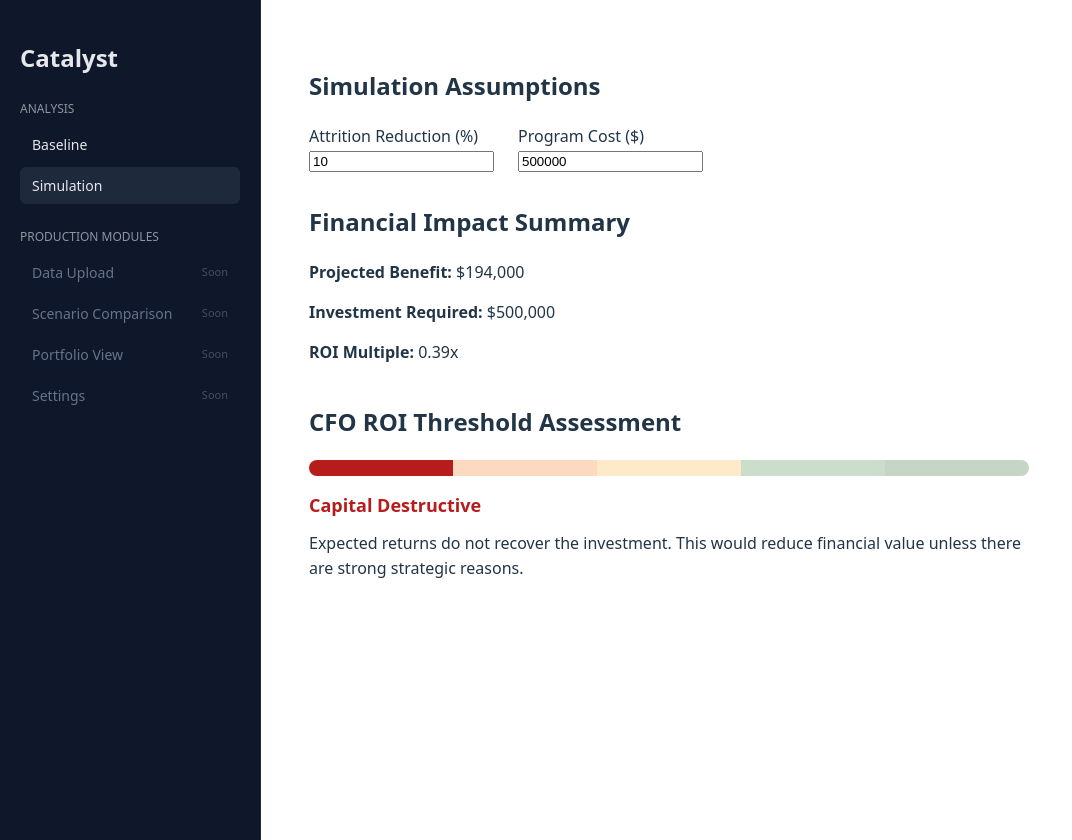
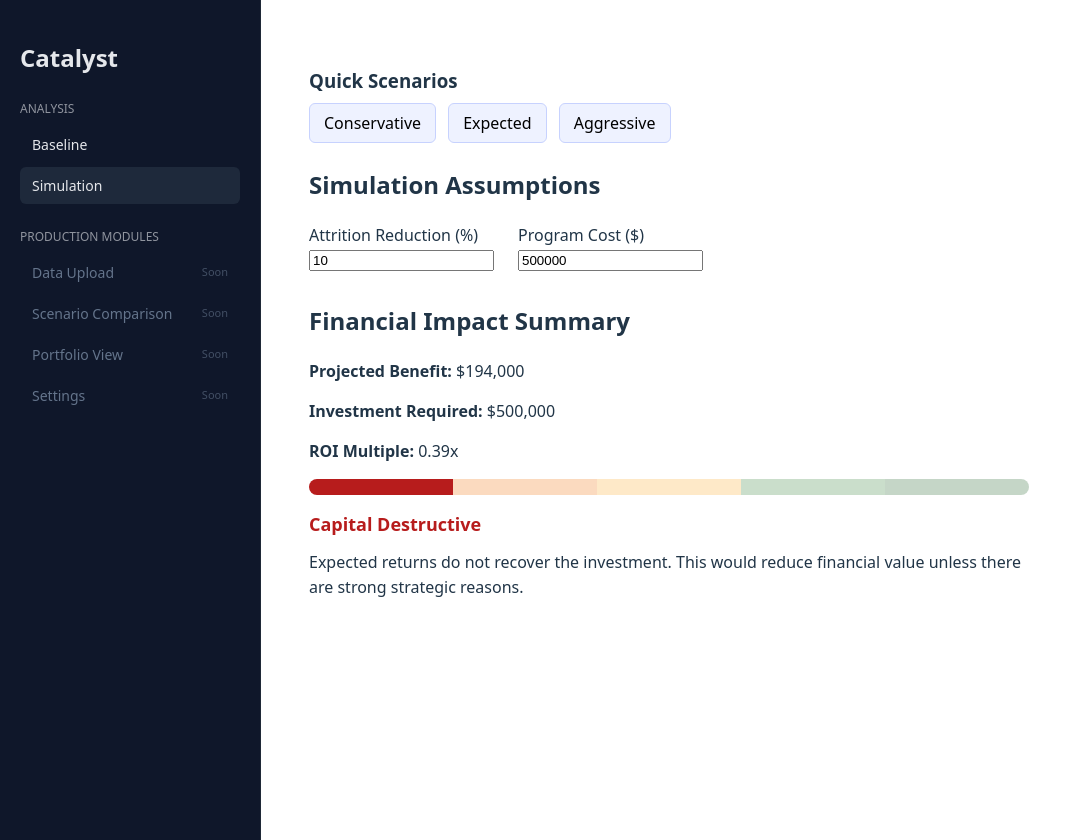
Before and after one commit to prasadbng-art/the-catalyst, a React (Vite) app in the folder catalyst_v1/catalyst-api/catalyst-ui/: page /simulate in a window 1280 px wide. Shown: the whole page, without its empty margins (0-1072 px from the left). Built offline with nearby package versions, Linux system fonts and the light colour scheme.

Commit message:
Add Scenario Presets

```diff
--- a/catalyst_v1/catalyst-api/catalyst-ui/src/pages/simulate.tsx
+++ b/catalyst_v1/catalyst-api/catalyst-ui/src/pages/simulate.tsx
@@ -63,13 +63,16 @@ function getCFONarrative(band: ROIBand): string {
 ================================ */
 
 export default function Simulate() {
-  // ---- Simulation Inputs ----
+
+  /* ---- Simulation Inputs ---- */
   const [attritionReduction, setAttritionReduction] = useState(10); // %
   const [programCost, setProgramCost] = useState(500000); // $
-  const [baselineAttritionCost] = useState(1940000); // from baseline page
+  const baselineAttritionCost = 1_940_000; // from baseline page
 
-  // ---- Simulation Math ----
-  const projectedBenefit = baselineAttritionCost * (attritionReduction / 100);
+  /* ---- Simulation Math ---- */
+  const projectedBenefit =
+    baselineAttritionCost * (attritionReduction / 100);
+
   const roiMultiple = getROIMultiple(projectedBenefit, programCost);
   const band = getROIBand(roiMultiple);
   const bandColor = getBandColor(band);
@@ -77,7 +80,65 @@ export default function Simulate() {
   return (
     <div style={{ padding: 24, maxWidth: 1100 }}>
 
-      {/* ================= Simulation Inputs ================= */}
+      {/* ===== Scenario Presets ===== */}
+      <section style={{ marginBottom: 24 }}>
+        <h3 style={{ marginBottom: 8 }}>Quick Scenarios</h3>
+
+        <div style={{ display: "flex", gap: 12 }}>
+          <button
+            style={{
+              padding: "8px 14px",
+              borderRadius: 6,
+              border: "1px solid #c7d2fe",
+              background: "#eef2ff",
+              fontWeight: 500,
+              cursor: "pointer",
+            }}
+            onClick={() => {
+              setAttritionReduction(5);
+              setProgramCost(600000);
+            }}
+          >
+            Conservative
+          </button>
+
+          <button
+            style={{
+              padding: "8px 14px",
+              borderRadius: 6,
+              border: "1px solid #c7d2fe",
+              background: "#eef2ff",
+              fontWeight: 500,
+              cursor: "pointer",
+            }}
+            onClick={() => {
+              setAttritionReduction(10);
+              setProgramCost(500000);
+            }}
+          >
+            Expected
+          </button>
+
+          <button
+            style={{
+              padding: "8px 14px",
+              borderRadius: 6,
+              border: "1px solid #c7d2fe",
+              background: "#eef2ff",
+              fontWeight: 500,
+              cursor: "pointer",
+            }}
+            onClick={() => {
+              setAttritionReduction(18);
+              setProgramCost(450000);
+            }}
+          >
+            Aggressive
+          </button>
+        </div>
+      </section>
+
+      {/* ===== Simulation Inputs ===== */}
       <section style={{ marginBottom: 32 }}>
         <h2>Simulation Assumptions</h2>
 
@@ -88,7 +149,9 @@ export default function Simulate() {
             <input
               type="number"
               value={attritionReduction}
-              onChange={(e) => setAttritionReduction(Number(e.target.value))}
+              onChange={(e) =>
+                setAttritionReduction(Number(e.target.value))
+              }
             />
           </label>
 
@@ -98,13 +161,15 @@ export default function Simulate() {
             <input
               type="number"
               value={programCost}
-              onChange={(e) => setProgramCost(Number(e.target.value))}
+              onChange={(e) =>
+                setProgramCost(Number(e.target.value))
+              }
             />
           </label>
         </div>
       </section>
 
-      {/* ================= Financial Summary ================= */}
+      {/* ===== Financial Summary ===== */}
       <section>
         <h2>Financial Impact Summary</h2>
         <p><strong>Projected Benefit:</strong> {USD.format(projectedBenefit)}</p>
@@ -112,13 +177,26 @@ export default function Simulate() {
         <p><strong>ROI Multiple:</strong> {roiMultiple.toFixed(2)}x</p>
       </section>
 
-      {/* ================= ROI Bands ================= */}
-      <div style={{ marginTop: 40 }}>
-        <h2>CFO ROI Threshold Assessment</h2>
-
-        <div style={{ display: "flex", height: 16, borderRadius: 8, overflow: "hidden", marginBottom: 16 }}>
-          {(["Capital Destructive", "Value-Eroding", "Marginal", "Accretive", "Value-Creating"] as ROIBand[])
-            .map((b) => (
+      {/* ===== ROI Bands ===== */}
+      <div
+        style={{
+          display: "flex",
+          height: 16,
+          borderRadius: 8,
+          overflow: "hidden",
+          marginBottom: 16,
+        }}
+      >
+        {(
+          [
+            "Capital Destructive",
+            "Value-Eroding",
+            "Marginal",
+            "Accretive",
+            "Value-Creating",
+          ] as ROIBand[]
+        ).map((b) => {
+          return (
             <div
               key={b}
               style={{
@@ -127,8 +205,10 @@ export default function Simulate() {
                 opacity: b === band ? 1 : 0.25,
               }}
             />
-            ))}
+          );
+        })}
       </div>
+
 
       <div style={{ fontSize: 18, fontWeight: 600, color: bandColor }}>
         {band}
@@ -138,6 +218,5 @@ export default function Simulate() {
         {getCFONarrative(band)}
       </p>
     </div>
-    </div>
   );
 }
```
Lines whose indentation alone changed are shown as unchanged.
